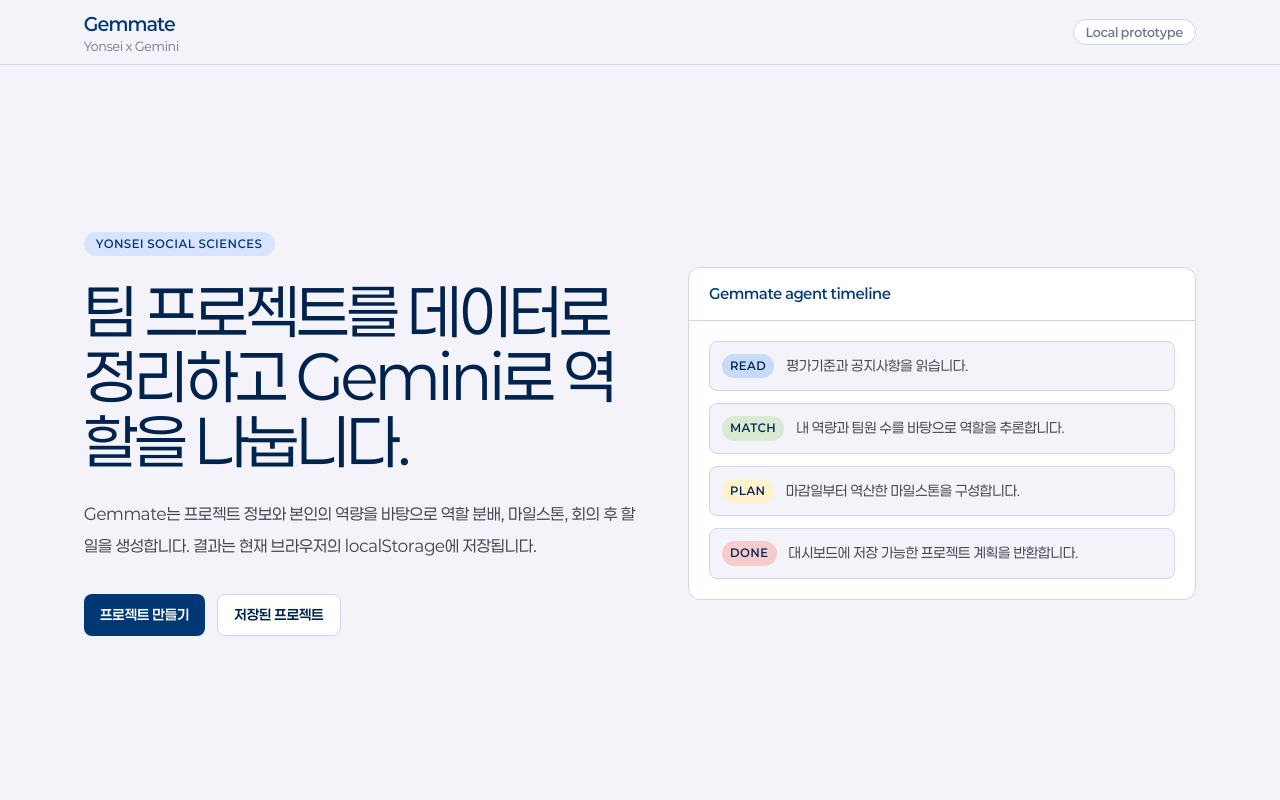
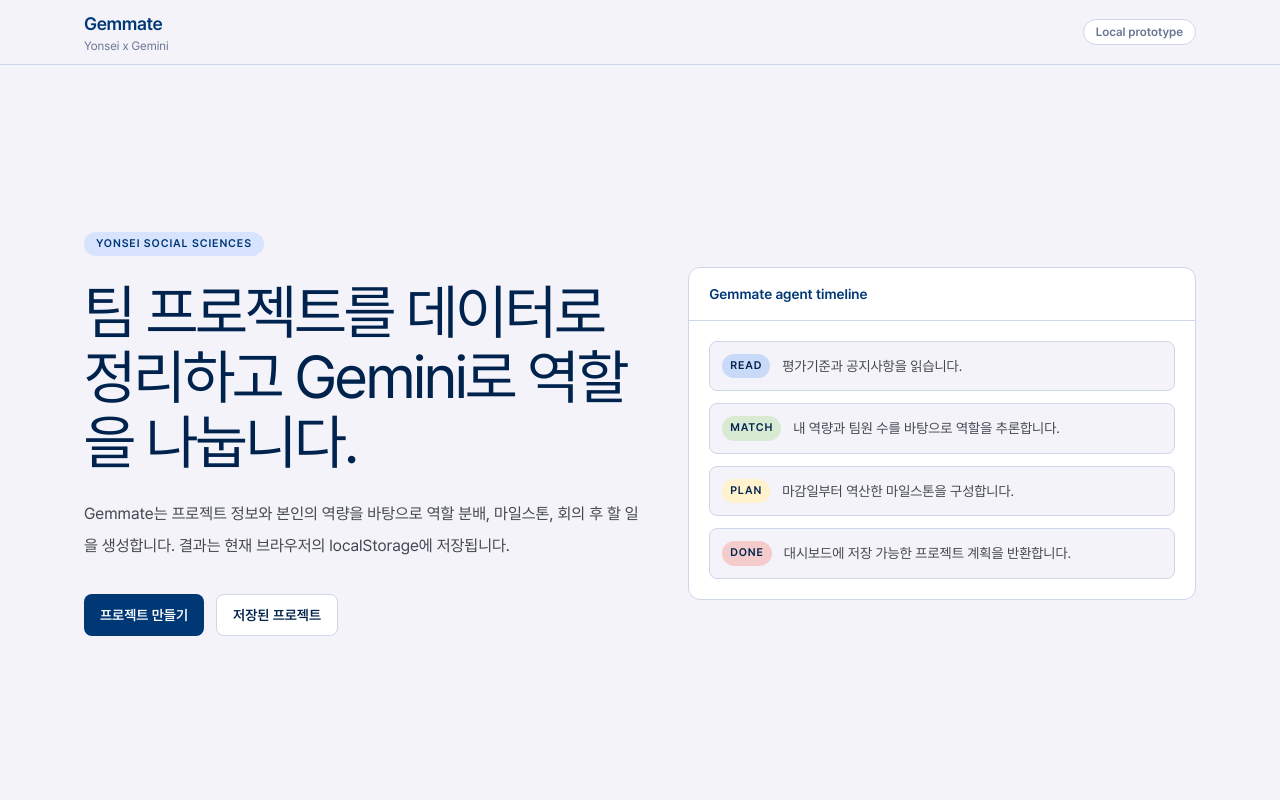
Before and after one commit to hanouw/gemmate, a React (Vite) app: page / in a window 1280 px wide. Shown: the top 800 px of the page. Built offline with nearby package versions, Linux system fonts and the light colour scheme.

Commit message:
font pretendard로 수정

```diff
--- a/src/index.css
+++ b/src/index.css
@@ -1,31 +1,79 @@
 @import "tailwindcss";
 
 @font-face {
-  font-family: "Paperlogy";
-  src: url("./fonts/paperlogy/Paperlogy-4Regular.ttf") format("truetype");
+  font-family: "Pretendard";
+  src: url("./fonts/woff/Pretendard-Thin.woff") format("woff");
+  font-weight: 100;
+  font-style: normal;
+  font-display: swap;
+}
+
+@font-face {
+  font-family: "Pretendard";
+  src: url("./fonts/woff/Pretendard-ExtraLight.woff") format("woff");
+  font-weight: 200;
+  font-style: normal;
+  font-display: swap;
+}
+
+@font-face {
+  font-family: "Pretendard";
+  src: url("./fonts/woff/Pretendard-Light.woff") format("woff");
+  font-weight: 300;
+  font-style: normal;
+  font-display: swap;
+}
+
+@font-face {
+  font-family: "Pretendard";
+  src: url("./fonts/woff/Pretendard-Regular.woff") format("woff");
   font-weight: 400;
   font-style: normal;
   font-display: swap;
 }
 
 @font-face {
-  font-family: "Paperlogy";
-  src: url("./fonts/paperlogy/Paperlogy-6SemiBold.ttf") format("truetype");
+  font-family: "Pretendard";
+  src: url("./fonts/woff/Pretendard-Medium.woff") format("woff");
+  font-weight: 500;
+  font-style: normal;
+  font-display: swap;
+}
+
+@font-face {
+  font-family: "Pretendard";
+  src: url("./fonts/woff/Pretendard-SemiBold.woff") format("woff");
   font-weight: 600;
   font-style: normal;
   font-display: swap;
 }
 
 @font-face {
-  font-family: "Paperlogy";
-  src: url("./fonts/paperlogy/Paperlogy-7Bold.ttf") format("truetype");
+  font-family: "Pretendard";
+  src: url("./fonts/woff/Pretendard-Bold.woff") format("woff");
   font-weight: 700;
   font-style: normal;
   font-display: swap;
 }
 
+@font-face {
+  font-family: "Pretendard";
+  src: url("./fonts/woff/Pretendard-ExtraBold.woff") format("woff");
+  font-weight: 800;
+  font-style: normal;
+  font-display: swap;
+}
+
+@font-face {
+  font-family: "Pretendard";
+  src: url("./fonts/woff/Pretendard-Black.woff") format("woff");
+  font-weight: 900;
+  font-style: normal;
+  font-display: swap;
+}
+
 @theme {
-  --font-sans: Paperlogy, Inter, ui-sans-serif, system-ui, -apple-system, BlinkMacSystemFont, "Segoe UI", sans-serif;
+  --font-sans: Pretendard, Inter, ui-sans-serif, system-ui, -apple-system, BlinkMacSystemFont, "Segoe UI", sans-serif;
 }
 
 :root {
@@ -59,7 +107,7 @@
   margin: 0;
   min-width: 320px;
   background: var(--color-bg-light);
-  font-family: Paperlogy, Inter, ui-sans-serif, system-ui, sans-serif;
+  font-family: Pretendard, Inter, ui-sans-serif, system-ui, sans-serif;
 }
 
 button,
```
